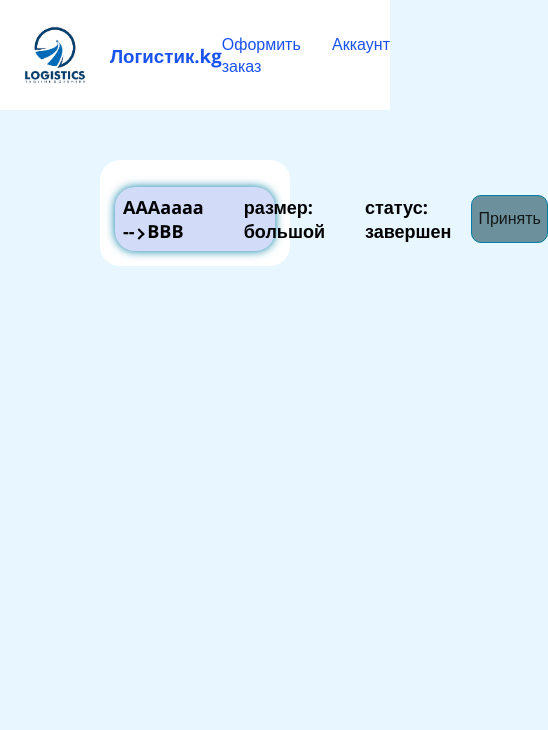
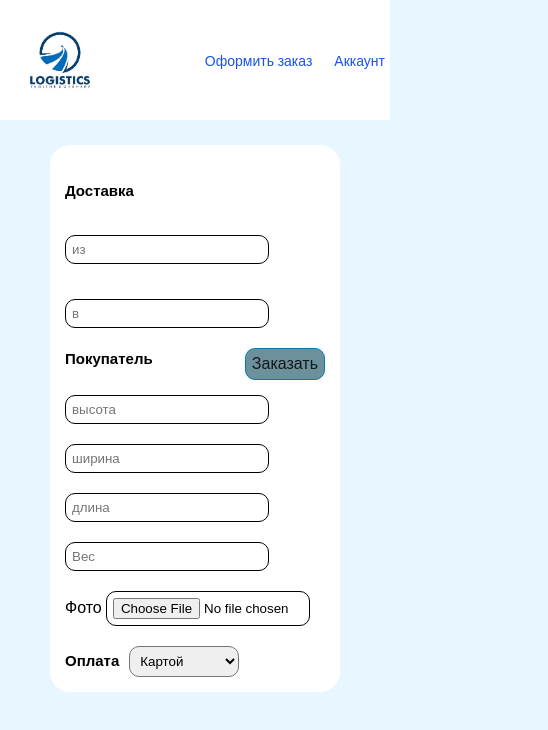
Before and after one commit to asheralieva/delivery, a Vue app: page /order in a window 390 px wide. Shown: the top 730 px of the page, 548 px wide, since content can reach past the window. Built offline with nearby package versions, Linux system fonts and the light colour scheme; the HTML template or start-up script is replaced by a standard one.

Commit message:
order responsive

```diff
--- a/src/components/Authorization.vue
+++ b/src/components/Authorization.vue
@@ -46,11 +46,12 @@
   align-items: center;
   justify-content: center;
   height: 90vh;
+  padding: 5px;
 
 }
 .auth__content{
   background-color: #fff;
-  padding: 40px;
+  padding: 25px;
   border-radius: 40px;
 }
 .sign {
@@ -134,4 +135,5 @@
 #signin p > a:hover {
   border-bottom: 1px solid;
 }
+
 </style>
--- a/src/components/Header.vue
+++ b/src/components/Header.vue
@@ -43,8 +43,10 @@ header {
     .header-top {
       display: flex;
       align-items: center;
-      font-size: 16px;
-      color: #1852f0;
+      h3 {
+        font-size: 16px;
+        color: #1852f0;
+      }
       img {
         width: 110px;
       }
@@ -61,4 +63,20 @@ header {
 
   background-color: #fff;
 }
+@media screen and (max-width: 768px) {
+  header {
+    padding: 5px;
+    .header-top {
+      h3 {
+        display: none;
+      }
+    }
+
+    nav{
+      a{
+        font-size: 14px;
+      }
+    }
+  }
+}
 </style>
--- a/src/components/Home/Order.vue
+++ b/src/components/Home/Order.vue
@@ -1,8 +1,11 @@
 <template>
   <section class="order">
-    <div v-if="isDeliver=true" class="deliver">
+    <div v-if="(isDeliver = false)" class="deliver">
       <div class="deliver-item">
-        <span>AAAaaaa --<i class="arrow right"></i> BBB</span>
+        <span
+          >AAAaaaaaaaaaaaaaaaaaaaaaaaa --<i class="arrow right"></i>
+          BBBbbbbbbbbbbbbbbbbbbbbbbbbbbbbbbbbbbbbb</span
+        >
         <span>размер: большой</span>
         <span>статус: завершен</span>
       </div>
@@ -118,7 +121,7 @@ const toggleDeliver = () => {
   .open-modal {
     display: none;
     flex-direction: column;
-    width: 900px;
+    max-width: 900px;
     gap: 15px;
     padding: 15px;
     border: 1px solid #007ea5;
@@ -146,6 +149,10 @@ const toggleDeliver = () => {
       display: flex;
       gap: 40px;
       span {
+        white-space: wrap;
+        height: fit-content;
+        width: 100%;
+
         i {
           border: solid #000;
           border-width: 0 2px 2px 0;
@@ -158,7 +165,6 @@ const toggleDeliver = () => {
           -webkit-transform: rotate(-45deg);
         }
       }
-
     }
     .accept {
       border-radius: 10px;
@@ -257,4 +263,40 @@ const toggleDeliver = () => {
     }
   }
 }
+
+@media screen and (max-width: 768px) {
+  .order {
+    .deliver {
+      flex-direction: column;
+
+      &-item {
+        flex-wrap: wrap;
+        span {
+        height: fit-content;
+        width: 100%;
+      }
+      }
+    }
+
+    input {
+      width: 190px;
+    }
+    span {
+      font-size: 15px;
+    }
+    &-mid {
+      select {
+        width: 110px;
+      }
+    }
+    &-place {
+      flex-wrap: wrap;
+    }
+  }
+}
+@media screen and (max-width: 425px) {
+  .order {
+    margin: 25px 50px;
+  }
+}
 </style>
--- a/src/components/Registration.vue
+++ b/src/components/Registration.vue
@@ -8,7 +8,7 @@ export default {
   <section class="reg">
     <div class="reg__container">
       <div class="reg__content">
-        <h1>Sign Up</h1>
+        <h1 class="registr">Sign Up</h1>
         <div id="wrapper">
           <form id="signup" method="post" action="" autocomplete="off">
             <input
@@ -49,13 +49,24 @@ export default {
 @import url("https://cdnjs.cloudflare.com/ajax/libs/font-awesome/4.7.0/css/font-awesome.min.css");
 
 .reg__container {
-  font-family: "Open Sans", sans-serif;
   display: flex;
   align-items: center;
   justify-content: center;
   height: 90vh;
+  padding: 5px;
+
 }
 
+.reg__content{
+  background-color: #fff;
+  padding: 25px;
+  border-radius: 40px;
+}
+.registr{
+  color: #000;
+  margin-bottom: 20px;
+  text-align: center;
+}
 #wrapper {
   position: relative;
   width: 320px;
@@ -63,7 +74,7 @@ export default {
 }
 
 #signup {
-  background: #1c1e21;
+  background: #839dc4;
   border-radius: 8px;
   padding: 10px;
   display: flex;
@@ -73,7 +84,7 @@ export default {
 
 #signup input[type="text"],
 #signup input[type="password"] {
-  background: #1c1e21;
+  background: #b9cdea;
   border: 2px solid #34383d;
   border-radius: 4px;
   height: 45px;
@@ -93,7 +104,7 @@ export default {
   align-items: center;
   width: 45px;
   height: 45px;
-  background: #34383d;
+  background: #b9cdea;
   border-radius: 50%;
   border: none;
   color: #fff;
```
Lines whose indentation alone changed are shown as unchanged.
